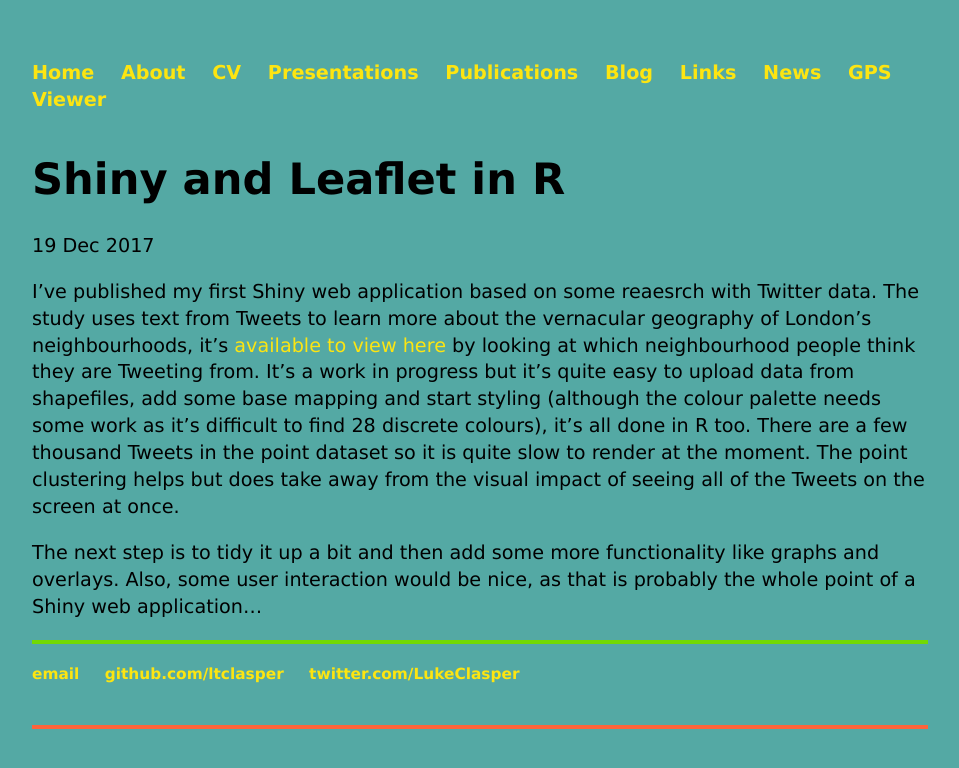
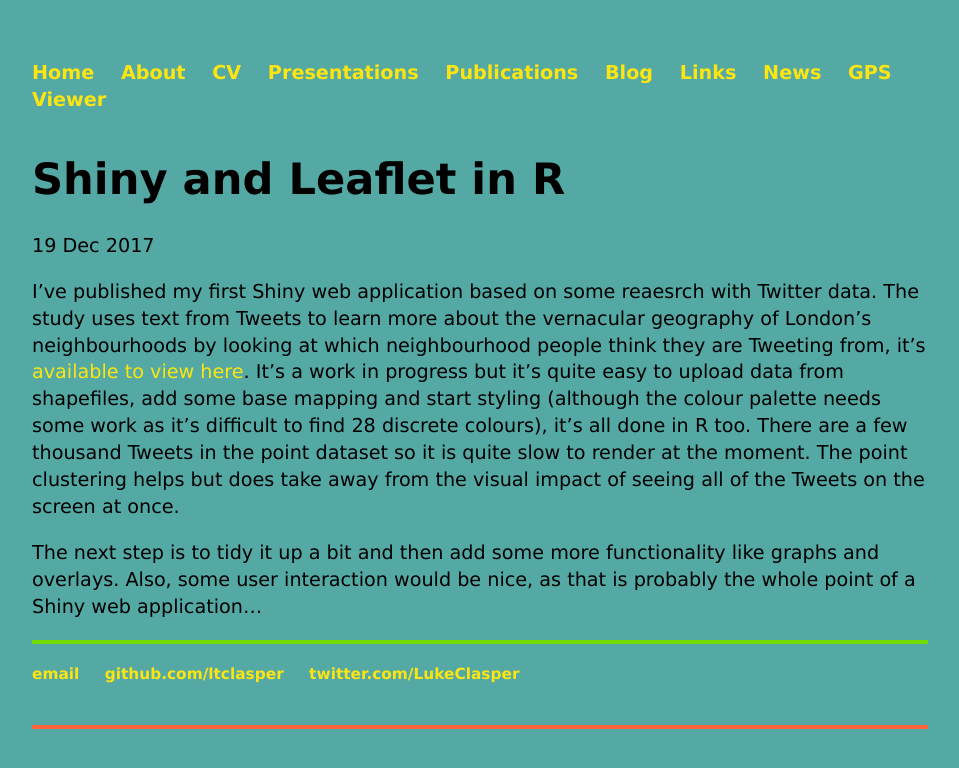
Before and after one commit to ltclasper/ltclasper.github.io, a Jekyll site: the page built from _posts/2017-12-19-experimenting-with-shiny-and-leaflet-in-r.md, in a window 1280 px wide. Shown: the top 768 px of the page, without its empty margins (160-1119 px from the left). Built offline with Jekyll 4.4.1, drawn with Linux system fonts in a browser that asks for light colours.

Commit message:
Update 2017-12-19-experimenting-with-shiny-and-leaflet-in-r.md

```diff
--- a/_posts/2017-12-19-experimenting-with-shiny-and-leaflet-in-r.md
+++ b/_posts/2017-12-19-experimenting-with-shiny-and-leaflet-in-r.md
@@ -4,6 +4,6 @@ title: "Shiny and Leaflet in R"
 date: 2017-12-19
 ---
 
-I've published my first Shiny web application based on some reaesrch with Twitter data. The study uses text from Tweets to learn more about the vernacular geography of London's neighbourhoods, it's [available to view here](https://ltclasper.shinyapps.io/ldntweets/) by looking at which neighbourhood people think they are Tweeting from. It's a work in progress but it's quite easy to upload data from shapefiles, add some base mapping and start styling (although the colour palette needs some work as it's difficult to find 28 discrete colours), it's all done in R too. There are a few thousand Tweets in the point dataset so it is quite slow to render at the moment. The point clustering helps but does take away from the visual impact of seeing all of the Tweets on the screen at once.
+I've published my first Shiny web application based on some reaesrch with Twitter data. The study uses text from Tweets to learn more about the vernacular geography of London's neighbourhoods by looking at which neighbourhood people think they are Tweeting from, it's [available to view here](https://ltclasper.shinyapps.io/ldntweets/). It's a work in progress but it's quite easy to upload data from shapefiles, add some base mapping and start styling (although the colour palette needs some work as it's difficult to find 28 discrete colours), it's all done in R too. There are a few thousand Tweets in the point dataset so it is quite slow to render at the moment. The point clustering helps but does take away from the visual impact of seeing all of the Tweets on the screen at once.
 
 The next step is to tidy it up a bit and then add some more functionality like graphs and overlays. Also, some user interaction would be nice, as that is probably the whole point of a Shiny web application...
```
